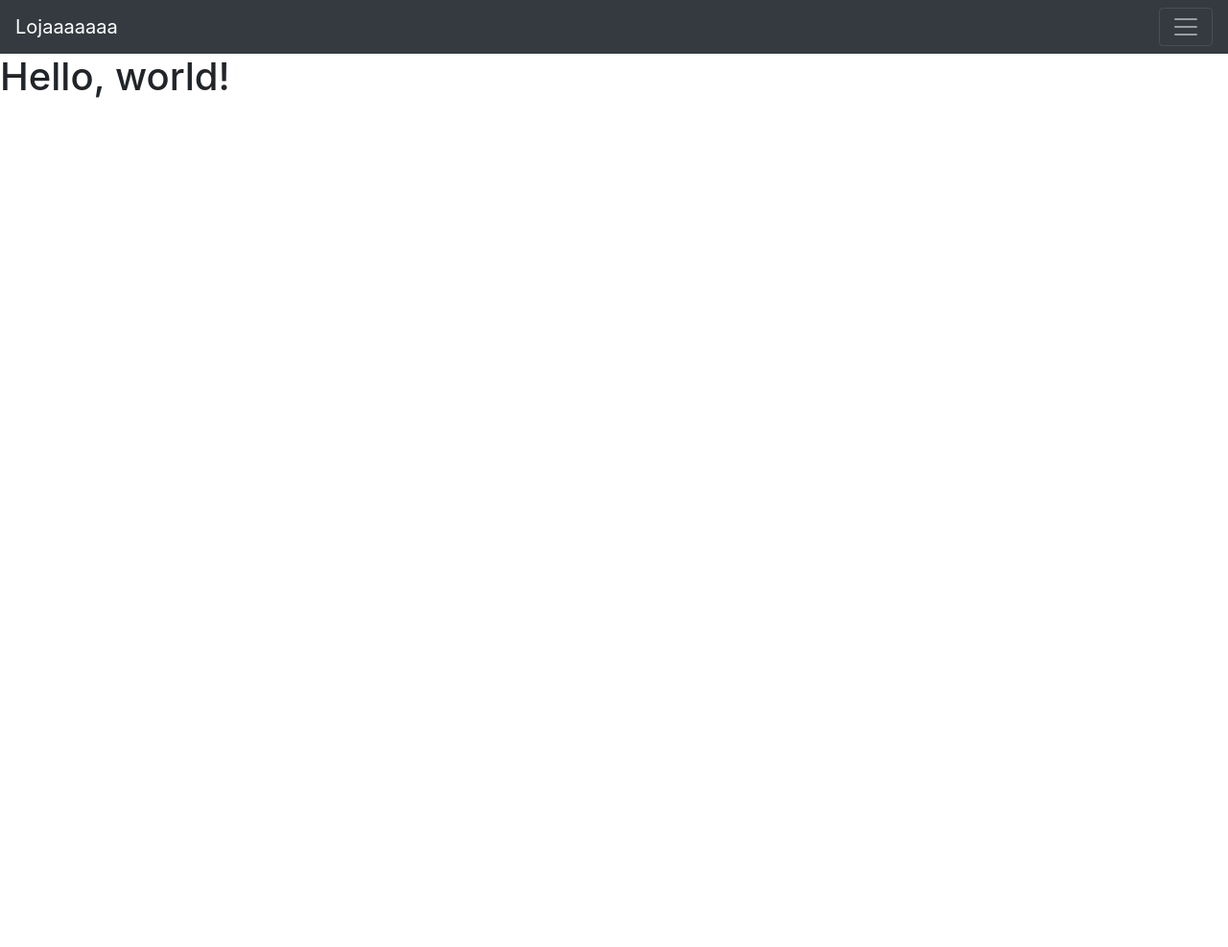
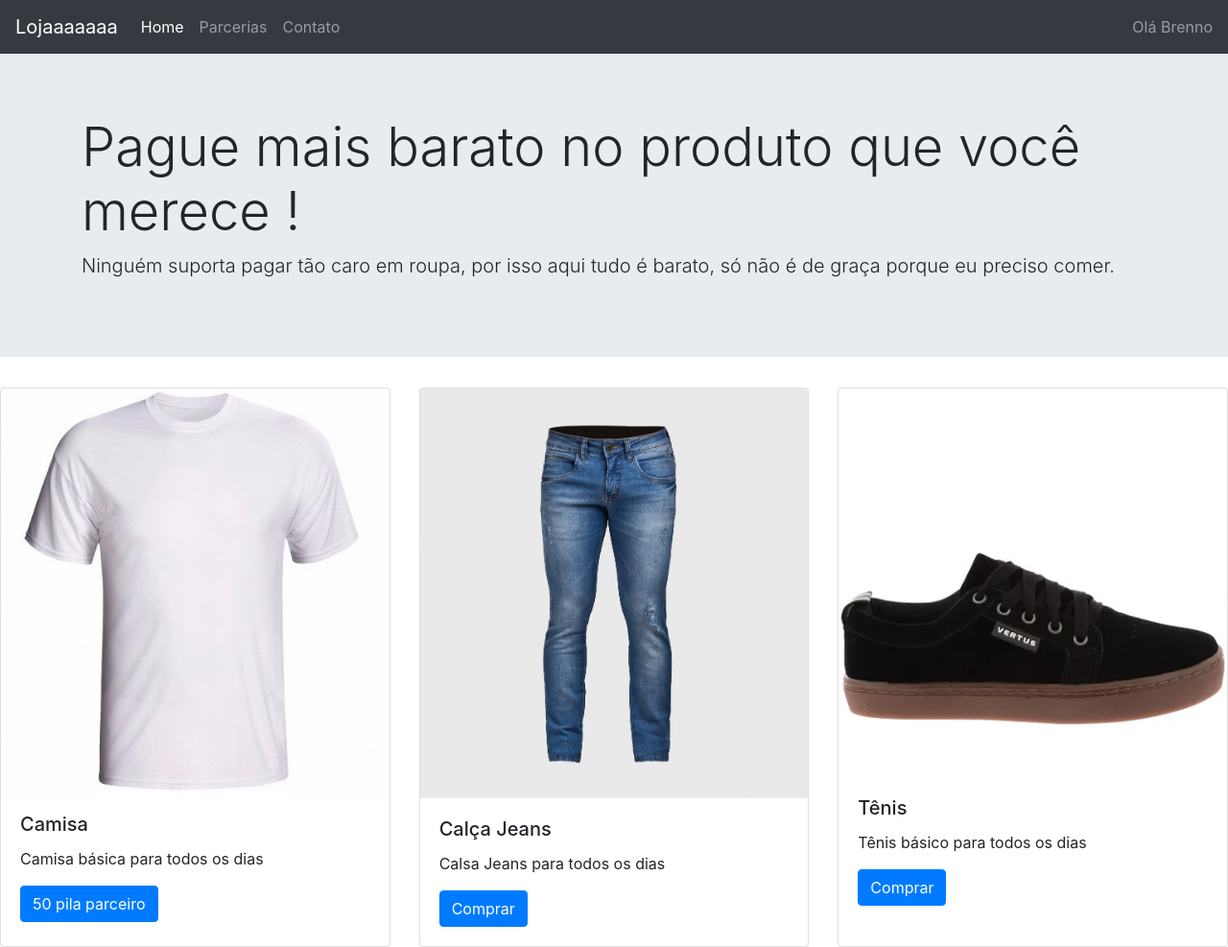
Before and after one commit to BrennoHoffmann/ProjetoPHP, a PHP site: page / in a window 1280 px wide. Shown: the whole page at 96% size. Before the commit the page ends 102 px from the top, so only its background shows below. Run offline with PHP 8.4, Linux system fonts and the light colour scheme.

Commit message:
estrutura inicial

```diff
--- a/index.php
+++ b/index.php
@@ -1,19 +1,26 @@
+<?php
+$usuario = ["nome"=>"Brenno", "sobrenome"=>"Hoffmann"];
+$produto = ["nome"=>"produto x", "preço"=>"50 pila parceiro", "descrição"=>"Essa é a descrição"]
+?>
 <!doctype html>
 <html lang="en">
+
 <head>
   <!-- Required meta tags -->
   <meta charset="utf-8">
   <meta name="viewport" content="width=device-width, initial-scale=1, shrink-to-fit=no">
 
   <!-- Bootstrap CSS -->
-    <link rel="stylesheet" href="https://stackpath.bootstrapcdn.com/bootstrap/4.3.1/css/bootstrap.min.css" integrity="sha384-ggOyR0iXCbMQv3Xipma34MD+dH/1fQ784/j6cY/iJTQUOhcWr7x9JvoRxT2MZw1T" crossorigin="anonymous">
+  <link rel="stylesheet" href="https://stackpath.bootstrapcdn.com/bootstrap/4.3.1/css/bootstrap.min.css"
+    integrity="sha384-ggOyR0iXCbMQv3Xipma34MD+dH/1fQ784/j6cY/iJTQUOhcWr7x9JvoRxT2MZw1T" crossorigin="anonymous">
 
   <title>Loja</title>
 </head>
 <header>
-    <nav class="navbar navbar-dark bg-dark">
+  <nav class="navbar navbar-expand-lg navbar-dark bg-dark">
     <a class="navbar-brand" href="#">Lojaaaaaaa</a>
-  <button class="navbar-toggler" type="button" data-toggle="collapse" data-target="#navbarText" aria-controls="navbarText" aria-expanded="false" aria-label="Toggle navigation">
+    <button class="navbar-toggler" type="button" data-toggle="collapse" data-target="#navbarText"
+      aria-controls="navbarText" aria-expanded="false" aria-label="Toggle navigation">
       <span class="navbar-toggler-icon"></span>
     </button>
     <div class="collapse navbar-collapse" id="navbarText">
@@ -29,18 +36,72 @@
         </li>
       </ul>
       <span class="navbar-text">
-      Os melhores produtos com os melhores preços
+        <?php
+        echo "Olá ". $usuario['nome'];
+        ?>
       </span>
     </div>
   </nav>
 </header>
+
 <body>
-    <h1>Hello, world!</h1>
+  <div class="jumbotron jumbotron-fluid">
+    <div class="container">
+      <h1 class="display-4">Pague mais barato no produto que você merece !</h1>
+      <p class="lead">Ninguém suporta pagar tão caro em roupa, por isso aqui tudo é barato, só não é de graça porque eu
+        preciso comer.</p>
+    </div>
+  </div>
+  <!-- Produtos -->
+  <div class="card-deck">
+    <div class="card" style="width: 14rem;">
+      <img src="imagens/camisaBranca.jpg" class="card-img-top" alt="...">
+      <div class="card-body">
+        <h5 class="card-title">Camisa</h5>
+        <p class="card-text">Camisa básica para todos os dias</p>
+        <a href="#" class="btn btn-primary"><?php echo $produto['preço']; ?></a>
+      </div>
+    </div>
+    <div class="card" style="width: 14rem;">
+      <img src="imagens/calça.jpg" class="card-img-top" alt="...">
+      <div class="card-body">
+        <h5 class="card-title">Calça Jeans</h5>
+        <p class="card-text">Calsa Jeans para todos os dias</p>
+        <a href="#" class="btn btn-primary">Comprar</a>
+      </div>
+    </div>
+    <div class="card" style="width: 14rem;">
+      <img src="imagens/tenis.jpg" class="card-img-top" alt="...">
+      <div class="card-body">
+        <h5 class="card-title">Tênis</h5>
+        <p class="card-text">Tênis básico para todos os dias</p>
+        <a href="#" class="btn btn-primary">Comprar</a>
+      </div>
+    </div>
+  </div>
+
+  <div class="container">
+    <div class="row">
+      <div class="col-lg-4"></div>
+      <div class="col-lg-4"></div>
+      <div class="col-lg-4"></div>
+    </div>
+  </div>
+
+
+
 
   <!-- Optional JavaScript -->
   <!-- jQuery first, then Popper.js, then Bootstrap JS -->
-    <script src="https://code.jquery.com/jquery-3.3.1.slim.min.js" integrity="sha384-q8i/X+965DzO0rT7abK41JStQIAqVgRVzpbzo5smXKp4YfRvH+8abtTE1Pi6jizo" crossorigin="anonymous"></script>
-    <script src="https://cdnjs.cloudflare.com/ajax/libs/popper.js/1.14.7/umd/popper.min.js" integrity="sha384-UO2eT0CpHqdSJQ6hJty5KVphtPhzWj9WO1clHTMGa3JDZwrnQq4sF86dIHNDz0W1" crossorigin="anonymous"></script>
-    <script src="https://stackpath.bootstrapcdn.com/bootstrap/4.3.1/js/bootstrap.min.js" integrity="sha384-JjSmVgyd0p3pXB1rRibZUAYoIIy6OrQ6VrjIEaFf/nJGzIxFDsf4x0xIM+B07jRM" crossorigin="anonymous"></script>
+  <script src="https://code.jquery.com/jquery-3.3.1.slim.min.js"
+    integrity="sha384-q8i/X+965DzO0rT7abK41JStQIAqVgRVzpbzo5smXKp4YfRvH+8abtTE1Pi6jizo" crossorigin="anonymous">
+  </script>
+  <script src="https://cdnjs.cloudflare.com/ajax/libs/popper.js/1.14.7/umd/popper.min.js"
+    integrity="sha384-UO2eT0CpHqdSJQ6hJty5KVphtPhzWj9WO1clHTMGa3JDZwrnQq4sF86dIHNDz0W1" crossorigin="anonymous">
+  </script>
+  <script src="https://stackpath.bootstrapcdn.com/bootstrap/4.3.1/js/bootstrap.min.js"
+    integrity="sha384-JjSmVgyd0p3pXB1rRibZUAYoIIy6OrQ6VrjIEaFf/nJGzIxFDsf4x0xIM+B07jRM" crossorigin="anonymous">
+  </script>
 </body>
+
 </html>
```
Also changed, not shown: imagens/calça.jpg (added), imagens/camisaBranca.jpg (added), imagens/tenis.jpg (added), imagens/tenis.webp (added). Lines whose indentation alone changed are shown as unchanged.
